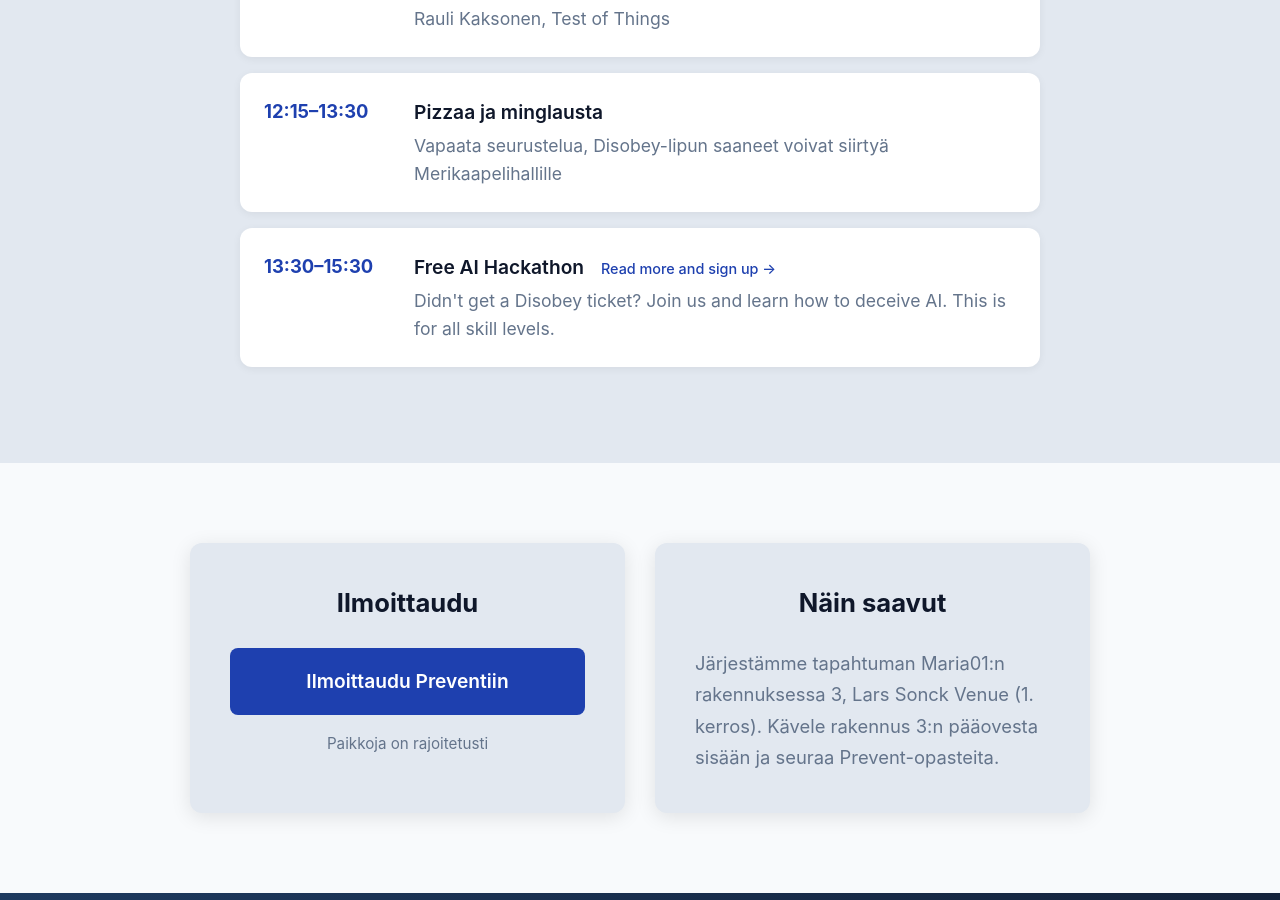
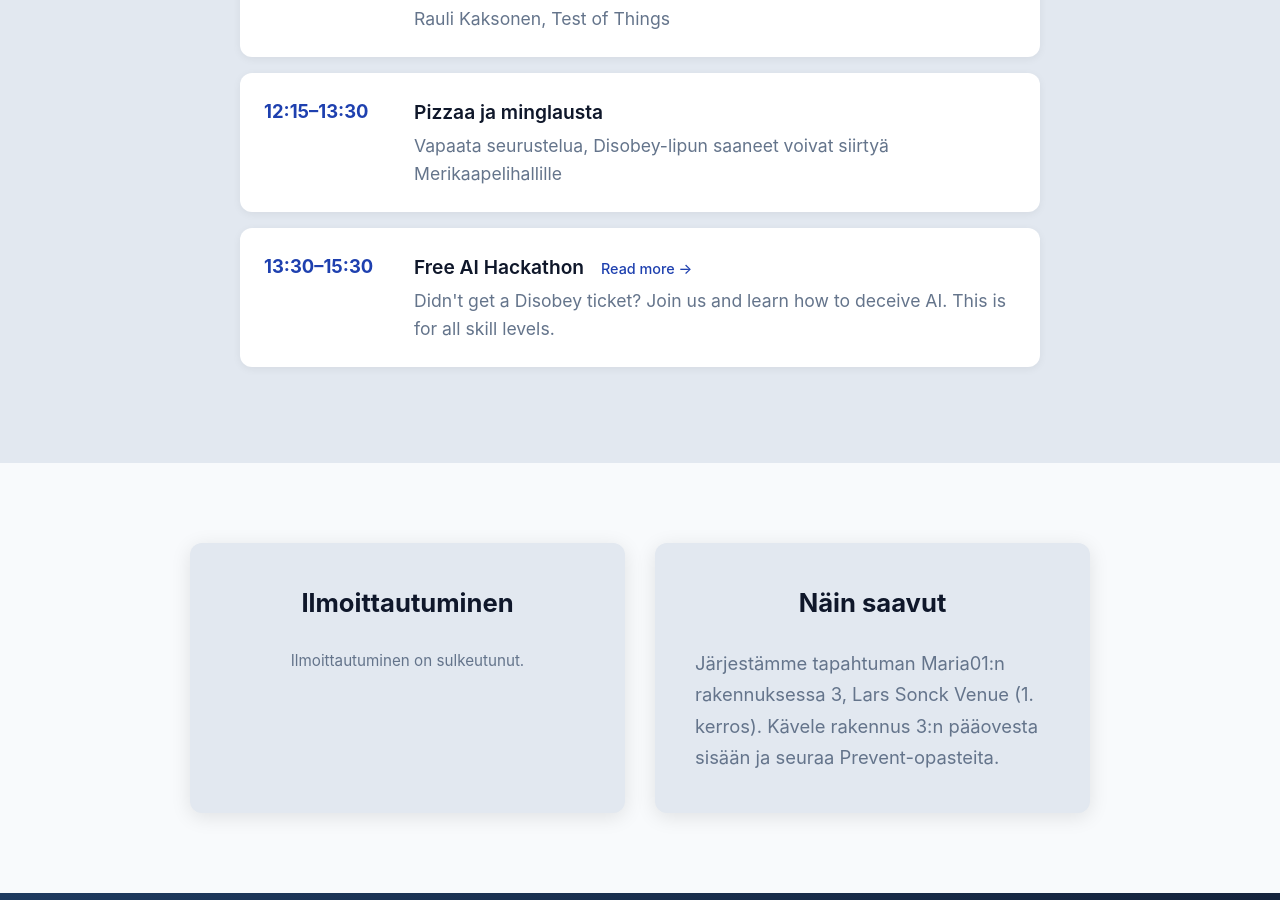
Before and after one commit to scanabc/scanabc.github.io, a Jekyll site: the page prevent26/index.html, which Jekyll copies as it is, in a window 1280 px wide and 900 px high, scrolled down 2696 px. Built offline with Jekyll 4.4.1, drawn with Linux system fonts in a browser that asks for light colours; some of the changed text lies outside the part shown.

Commit message:
Prevent26 - more event done changes

```diff
--- a/prevent26/index.html
+++ b/prevent26/index.html
@@ -7,7 +7,7 @@
   <meta name="description" content="Prevent26 tarjoaa tietoturvakeskustelua ennen Disobeytä. 13.2. klo 09:15-13:30 Maria01, Lapinlahdenkatu 16, Helsinki" />
   <meta name="author" content="ScanABC" />
   <meta property="og:title" content="Prevent 2026 - Yhteistyö vie meidät avaruuteen asti!" />
-  <meta property="og:description" content="Prevent26 tarjoaa tietoturvakeskustelua ennen Disobeytä. 13.2. klo 09:15-13:30 Maria01, Lapinlahdenkatu 16, Helsinki" />
+  <meta property="og:description" content="Prevent26 tarjoaa tietoturvakeskustelua ennen Disobeytä. 13.2." />
   <meta property="og:type" content="website" />
   <meta property="og:image" content="https://www.scanabc.com/prevent26/img/social-opengraph.jpg" />
   <meta name="twitter:card" content="summary_large_image" />
@@ -623,8 +623,8 @@
           <div class="program-item">
             <div class="program-time">13:30–15:30</div>
             <div class="program-content">
-              <div class="program-title">Free AI Hackathon <a href="#ai-training" class="read-more-link">Read more and sign up →</a></div>
-              <div class="program-description">Didn't get a Disobey ticket? Join us and learn how to deceive AI. This is for all skill levels. </div>
+              <div class="program-title">Free AI Hackathon <a href="#ai-training" class="read-more-link">Read more →</a></div>
+              <div class="program-description">Didn't get a Disobey ticket? Join us and learn how to deceive AI. This is for all skill levels.</div>
             </div>
           </div>
         </div>
@@ -638,9 +638,8 @@
     <div class="container">
       <div class="registration-grid">
         <div class="card">
-          <h2>Ilmoittaudu</h2>
-          <a href="https://forms.gle/mBZ1qLGwwv67kGpc7" target="_blank" class="btn btn-primary">Ilmoittaudu Preventiin</a>
-          <p class="note">Paikkoja on rajoitetusti</p>
+          <h2>Ilmoittautuminen</h2>
+          <p class="note">Ilmoittautuminen on sulkeutunut.</p>
         </div>
         <div class="card">
           <h2>Näin saavut</h2>
@@ -658,6 +657,7 @@
     <div class="container">
       <div class="hackathon-content">
         <h2>Agentic AI Under Fire: A Hands-on Deception Training for Key Stakeholders in AI Adoption</h2>
+        <p class="hackathon-text">AI Hackathon on päättynyt.</p>
         <div class="hackathon-grid">
           <div class="hackathon-text">
             <p>
@@ -676,7 +676,7 @@
           </div>
         </div>
         <div class="hackathon-cta">
-          <a href="https://forms.gle/LYJUQBkKaqd4BHvu6" target="_blank" class="btn">🤖 Sign up to AI Hackathon</a>
+          <div class="btn" aria-disabled="true">Ilmoittautuminen suljettu</div>
         </div>
       </div>
     </div>
```
Also changed, not shown: other parts of prevent26/index.html (+1 -1 lines).
